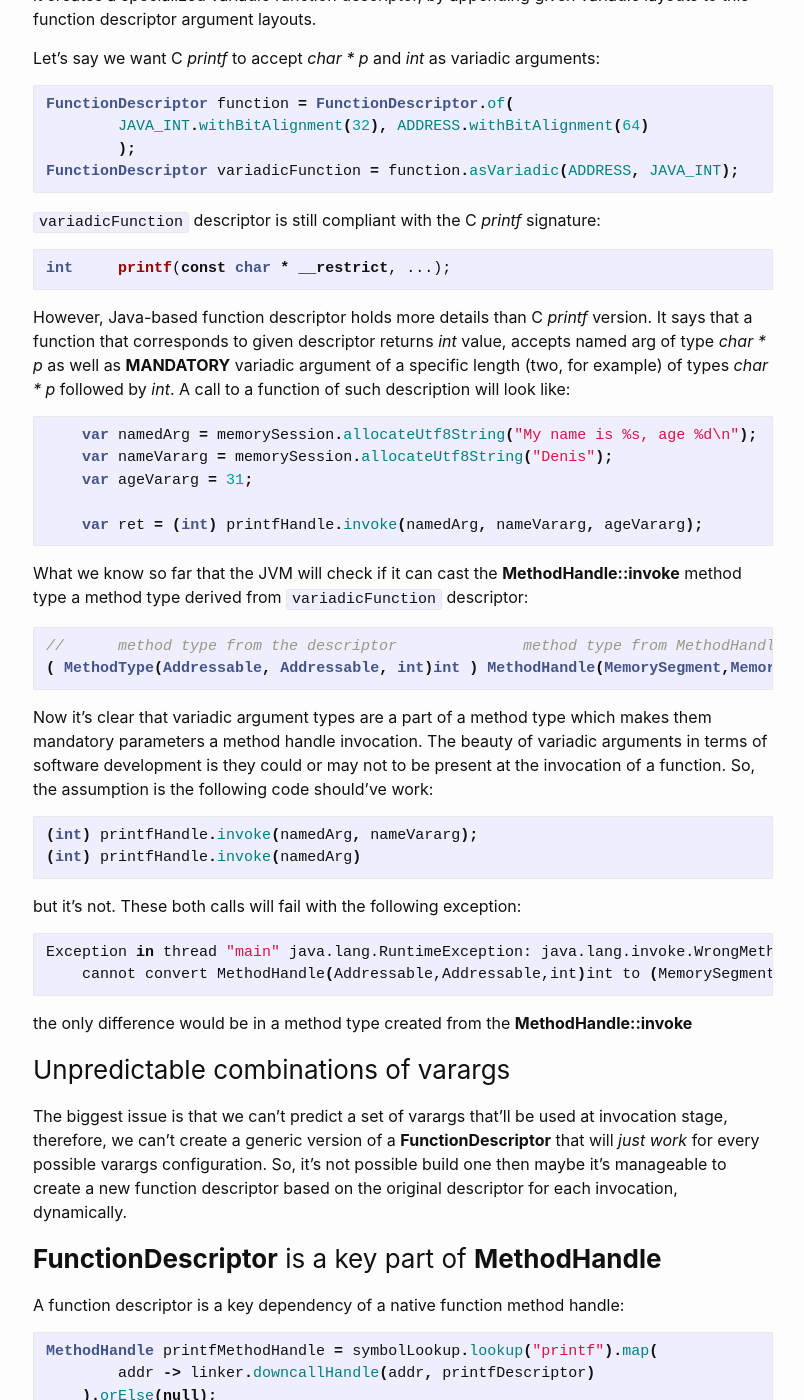
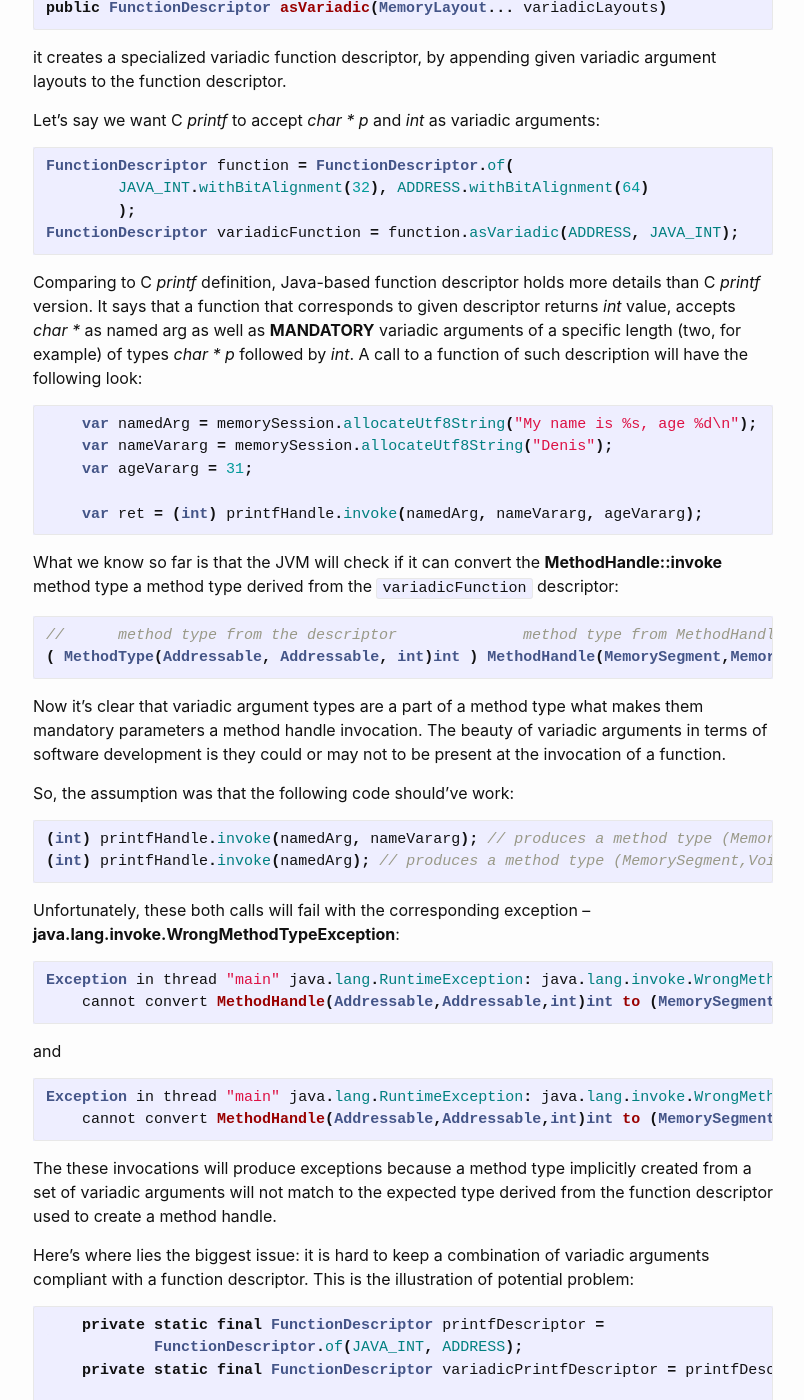
Before and after one commit to denismakogon/denismakogon.github.io, a Jekyll site: the page built from _posts/2022-06-14-introduction-to-project-panama-part-2.markdown, in a window 1280 px wide and 1400 px high, scrolled down 3478 px. Shown: the whole window, without its empty margins (237-1041 px from the left). Built offline with Jekyll 4.4.1, drawn with Linux system fonts in a browser that asks for light colours; a script that is not in the unit is left out; some of the changed text lies outside the part shown.

Commit message:
more changes

````diff
--- a/_posts/2022-06-14-introduction-to-project-panama-part-2.markdown
+++ b/_posts/2022-06-14-introduction-to-project-panama-part-2.markdown
@@ -34,22 +34,22 @@ The absence of variadic arguments made C _printf_ implementation look like _Prin
 As you may know, there is no _println_ in C standard library. So, the functionality of _println_,
 as we got used to, can simply be replaced _printf_:
 ```cpp
-printf("Hello World!\n"); // <-- equivalent to 'println("Hello World")'
+// the same as 'println("Hello World")' if it existed
+printf("Hello World!\n");
 ```
 
-In Java, the most important difference between _PrintStream::println_ and _PrintStream::printf_ is a support of varargs in the last one,
-i.e., _PrintStream::println_ is a simplified version of _PrintStream::printf_. Looking back at the C _printf_ implementation
-in Part 1 it did not implement a full contract of a variadic function C _printf_.
+In Java, the most important difference between _PrintStream::println_ and _PrintStream::printf_ is a support of varargs in the last one, i.e., _PrintStream::println_ is a simplified version of _PrintStream::printf_.
+So, the application in Part 1 did not implement a full variadic function contract of C _printf_.
 
 ### Variadic functions, variadic arguments
 
-In C/C++ world, variadic function is a function, like _printf_ which takes a variable number of argument indicated by the parameter of the form `...`
-which must appear last in the parameter list and must follow at least one named parameter:
+In C/C++ world, variadic function is a function, like _printf_, that takes a variable number of arguments indicated by the parameter of the form `...`
+as a last one in the parameter list and must follow at least one named parameter:
 ```cpp
 int     printf(const char * __restrict, ...);
 ```
 
-These three dots are called variadic arguments. At the function call variadic args could be a list of args or nothing:
+These "three dots" called variadic arguments. At the function call the variadic args could be a list of args or nothing:
 ```cpp
 printf("hello world");
 printf(" I'm a=%s, I'm b=%s", a, b);
@@ -60,42 +60,40 @@ A decision to put varargs out of scope of the "Hello World" application was made
 
 ### Runtime representation of named and variadic arguments
 
-In Part 1, the C _printf_ **FunctionDescriptor** has the following implementation:
+In Part 1, the C _printf_ **FunctionDescriptor** had the following implementation:
 ```java
 FunctionDescriptor function = FunctionDescriptor.of(
         JAVA_INT.withBitAlignment(32), ADDRESS.withBitAlignment(64)
 );
 ```
 
-There is no sign of varargs although the C _printf_ is a variadic function.
+There is no sign of varargs, even though the C _printf_ is a variadic function.
 According to C _printf_ descriptor, it has both named args (`const char * __restricted`) and varargs (`...`),
-at the same time **MethodHandle::invoke** accepts varargs only:
+but an entry point to a function (**MethodHandle::invoke**) accepts varargs only:
 ```java
 public final native @PolymorphicSignature Object invoke(Object... args) throws Throwable;
 ```
+**MethodHandle::invoke** does not make a distinction between named args and varargs.
 
-`invoke` does not make a distinction between named args and varargs.
-
-However, at the runtime when **MethodHandle::invoke** is called the JVM perform type case safety check between
+However, at the runtime, when the **MethodHandle::invoke** is called the JVM attempts to perform safe type converting between
 a method type (see [MethodType](https://download.java.net/java/early_access/jdk19/docs/api/java.base/java/lang/invoke/MethodType.html) derived from a function descriptor
 and a method type created from the arguments passed to the **MethodHandle::invoke**.
 
-In case of C _printf_, the JVM checks if it can cast safely whatever submitted to the **MethodHandle::invoke**
-as parameters to a method type _MethodHandle(Addressable)int_ derived from Java implementation of a function descriptor.
-So in Part 1, when we call the **MethodHandle::invoke** with a Java string enclosed into a memory segment:
+In case of C _printf_, the JVM checks if it can convert safely whatever was submitted to the **MethodHandle::invoke**
+as varargs to a method type _MethodHandle(Addressable)int_ derived from Java implementation of the C _printf_ function descriptor.
+So in Part 1, when we called the **MethodHandle::invoke** with a Java string enclosed into a memory segment:
 ```java
 MemorySegment cString = memorySession.allocateUtf8String(str + "\n");
 int res = (int) printfMethodHandle.invoke(cString);
 ```
-the JVM will create a method type from given arguments and will attempt to safely cast it to a method type derived from the function descriptor:
+the JVM created a method type from varargs (containing **MemorySegment**), then attempted to safely convert that it to a method type derived from the function descriptor:
 ```java
 ( MethodHandle(Addressable)int ) MethodHandle(MemorySegment)int
 ```
 
-Note: such type casting would be successful because **MemorySegment** implements [Addressable interface](https://download.java.net/java/early_access/jdk19/docs/api/java.base/java/lang/foreign/Addressable.html).
+Note: Such type converting procedure would be successful because the **MemorySegment** class implements the [Addressable interface](https://download.java.net/java/early_access/jdk19/docs/api/java.base/java/lang/foreign/Addressable.html).
 
-After spending some time investigating the JVM behaviour it appears to be that it doesn't
-make a difference between named and variadic arguments. To showcase it, let's look at two varargs implementations.
+After spending some time investigating the JVM behaviour, it appeared to be that it doesn't make any difference between named and variadic arguments. To showcase it, let's look at two varargs implementations.
 
 ## Implementing C variadic functions in Java
 
@@ -105,22 +103,22 @@ FunctionDescriptor::asVariadic
 ```
 Alongside with that, I will offer you another implementation, the opposite to explicit definition (implicit or dynamic).
 
-### Explicit variadic arguments
+### Explicit variadic argument types defined in advance
 
-It's necessary to revisit the function descriptor definition, again:
+It's necessary to revisit the C _printf_ descriptor definition, again:
 ```java
 FunctionDescriptor function = FunctionDescriptor.of(
         JAVA_INT.withBitAlignment(32), ADDRESS.withBitAlignment(64)
 );
 ```
-as mentioned before, such declaration only covers C _printf_ return value type and named args.
+as mentioned before, such declaration only covers a return value and named arg type.
 
 According to the **FunctionDescriptor** [JavaDoc](https://download.java.net/java/early_access/jdk19/docs/api/java.base/java/lang/foreign/FunctionDescriptor.html#asVariadic(java.lang.foreign.MemoryLayout...)),
-it is possible to explicitly define the exact variadic arguments within a function descriptor:
+it is possible to explicitly define the exact variadic argument types within a function descriptor in advance:
 ```java
-public FunctionDescriptorPREVIEW asVariadic(MemoryLayout... variadicLayouts)
+public FunctionDescriptor asVariadic(MemoryLayout... variadicLayouts)
 ```
-it creates a specialized variadic function descriptor, by appending given variadic layouts to this function descriptor argument layouts.
+it creates a specialized variadic function descriptor, by appending given variadic argument layouts to the function descriptor.
 
 Let's say we want C _printf_ to accept _char * p_ and _int_ as variadic arguments:
 ```java
@@ -130,14 +128,10 @@ FunctionDescriptor function = FunctionDescriptor.of(
 FunctionDescriptor variadicFunction = function.asVariadic(ADDRESS, JAVA_INT);
 ```
 
-`variadicFunction` descriptor is still compliant with the C _printf_ signature:
-```cpp
-int     printf(const char * __restrict, ...);
-```
-However, Java-based function descriptor holds more details than C _printf_ version.
-It says that a function that corresponds to given descriptor returns _int_ value, accepts named arg of type _char * p_
-as well as **MANDATORY** variadic argument of a specific length (two, for example) of types _char * p_ followed by _int_.
-A call to a function of such description will look like:
+Comparing to C _printf_ definition, Java-based function descriptor holds more details than C _printf_ version.
+It says that a function that corresponds to given descriptor returns _int_ value, accepts _char *_ as named arg
+as well as **MANDATORY** variadic arguments of a specific length (two, for example) of types _char * p_ followed by _int_.
+A call to a function of such description will have the following look:
 ```java
     var namedArg = memorySession.allocateUtf8String("My name is %s, age %d\n");
     var nameVararg = memorySession.allocateUtf8String("Denis");
@@ -146,30 +140,75 @@ A call to a function of such description will look like:
     var ret = (int) printfHandle.invoke(namedArg, nameVararg, ageVararg);
 ```
 
-What we know so far that the JVM will check if it can cast the **MethodHandle::invoke** method type a method type derived from `variadicFunction` descriptor:
+What we know so far is that the JVM will check if it can convert the **MethodHandle::invoke** method type a method type derived from the `variadicFunction` descriptor:
 ```java
 //      method type from the descriptor              method type from MethodHandle::invoke
 ( MethodType(Addressable, Addressable, int)int ) MethodHandle(MemorySegment,MemorySegment, int)int
 ```
-Now it's clear that variadic argument types are a part of a method type which makes them mandatory parameters a method handle invocation.
+Now it's clear that variadic argument types are a part of a method type what makes them mandatory parameters a method handle invocation.
 The beauty of variadic arguments in terms of software development is they could or may not to be present at the invocation of a function.
-So, the assumption is the following code should've work:
+
+So, the assumption was that the following code should've work:
 ```java
-(int) printfHandle.invoke(namedArg, nameVararg);
-(int) printfHandle.invoke(namedArg)
+(int) printfHandle.invoke(namedArg, nameVararg); // produces a method type (MemorySegment,MemorySegment,Void)int
+(int) printfHandle.invoke(namedArg); // produces a method type (MemorySegment,Void,Void)int
 ```
-but it's not. These both calls will fail with the following exception:
-```shell
+Unfortunately, these both calls will fail with the corresponding exception -- **java.lang.invoke.WrongMethodTypeException**:
+```java
 Exception in thread "main" java.lang.RuntimeException: java.lang.invoke.WrongMethodTypeException:
     cannot convert MethodHandle(Addressable,Addressable,int)int to (MemorySegment,MemorySegment,Void)int
 ```
-the only difference would be in a method type created from the **MethodHandle::invoke**
+and
+```java
+Exception in thread "main" java.lang.RuntimeException: java.lang.invoke.WrongMethodTypeException:
+    cannot convert MethodHandle(Addressable,Addressable,int)int to (MemorySegment,Void,Void)int
+```
 
-### Unpredictable combinations of varargs
+The these invocations will produce exceptions because a method type implicitly created from a set of variadic arguments
+will not match to the expected type derived from the function descriptor used to create a method handle.
 
-The biggest issue is that we can't predict a set of varargs that'll be used at invocation stage, therefore,
-we can't create a generic version of a **FunctionDescriptor** that will _just work_ for every possible varargs configuration.
-So, it's not possible build one then maybe it's manageable to create a new function descriptor based on the original descriptor for each invocation, dynamically.
+Here's where lies the biggest issue: it is hard to keep a combination of variadic arguments compliant with a function descriptor.
+This is the illustration of potential problem:
+```java
+    private static final FunctionDescriptor printfDescriptor =
+            FunctionDescriptor.of(JAVA_INT, ADDRESS);
+    private static final FunctionDescriptor variadicPrintfDescriptor = printfDescriptor.asVariadic(ADDRESS, JAVA_INT);;
+
+    private static int printf(String formatter, Object...varargs) {
+        AtomicInteger res = new AtomicInteger(-1);
+        symbolLookup.lookup("printf").ifPresent(addr -> {
+            MethodHandle printfHandle = linker.downcallHandle(addr, variadicPrintfDescriptor);
+            try {
+                var cString = SegmentAllocator.implicitAllocator().allocateUtf8String(formatter);
+                var args = new ArrayList<>(varargs.length + 1);
+                Collections.addAll(args, List.of(cString));
+                Collections.addAll(args, varargs);
+                res.set(
+                    (int) printfHandle.asSpreader(Object[].class, args.size()).invoke(args)
+                );
+            } catch (Throwable e) {
+                throw new RuntimeException(e);
+            }
+        });
+        return res.get();
+    }
+```
+
+The ideal scenario is when it's possible to map Java varags to C variadic.
+But what we see here is that a descriptor is defined in advance of a call, a descriptor is not aware of what the actual set of types Java varargs will hold.
+Therefore, it's strictly required to impose Java varargs validation in order to fail-fast before performing the actual invocation.
+A solution based on **FunctionDescriptor::asVariadic** indeed works and may serve its purpose, but the downside is the absence of flexibility, i.e., to Java varargs, say hello to named args in Java methods.
+
+Good news! There's one more solution, it that meant to be a combination of flexibility and dynamic typing.
+
+### Dynamic variadic arguments
+
+The biggest issue with varargs that it's not possible predict a set of vararg types in advance that will be used at invocation stage, therefore,
+it's not possible to predict a generic version of a **FunctionDescriptor** that will _just work_ for every possible varargs configuration.
+
+The solution would a mechanism that will dynamically create a new function descriptor every invocation based on the original descriptor.
+
+TODO: talk about method types
 
 ### **FunctionDescriptor** is a key part of **MethodHandle**
 
````
Also changed, not shown: other parts of _posts/2022-06-14-introduction-to-project-panama-part-2.markdown (+2 -2 lines).
